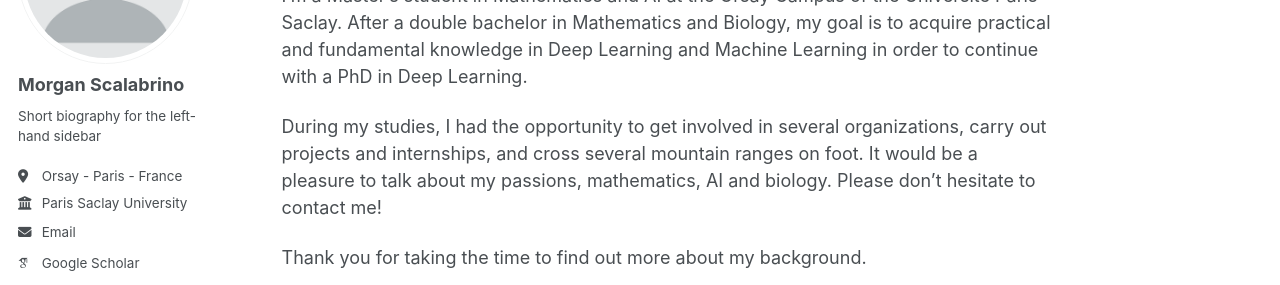
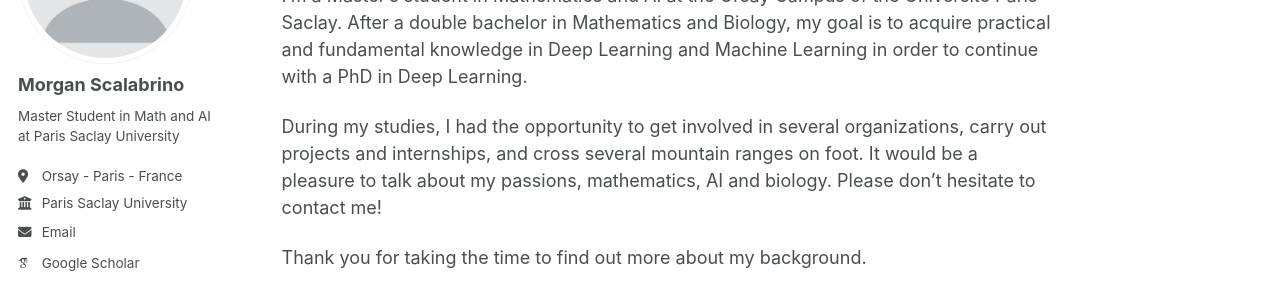
Before and after one commit to MorganScalabrino/MorganScalabrino.github.io, a Jekyll site: the page built from _pages/about.md, in a window 1280 px wide. Shown: the part 217-502 px from the top of the page. Built offline with Jekyll 4.4.1, drawn with Linux system fonts in a browser that asks for light colours; some web fonts are replaced.

Commit message:
Update _config.yml

```diff
--- a/_config.yml
+++ b/_config.yml
@@ -24,7 +24,7 @@ author:
   avatar           : "profile.png"
   name             : "Morgan Scalabrino"
   pronouns         : # example: "she/her"
-  bio              : "Short biography for the left-hand sidebar"
+  bio              : "Master Student in Math and AI at Paris Saclay University"
   location         : "Orsay - Paris - France"
   employer         : "Paris Saclay University"
   uri              : #
```
